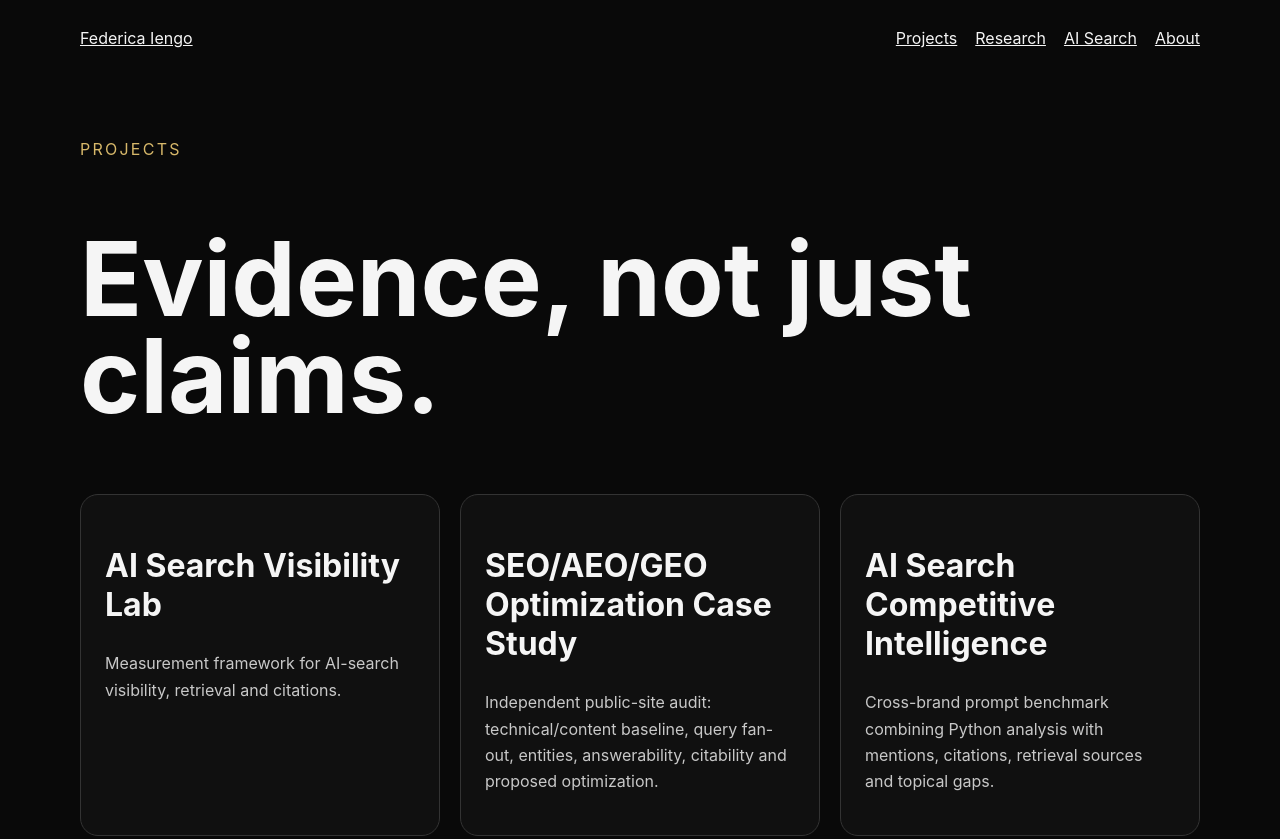
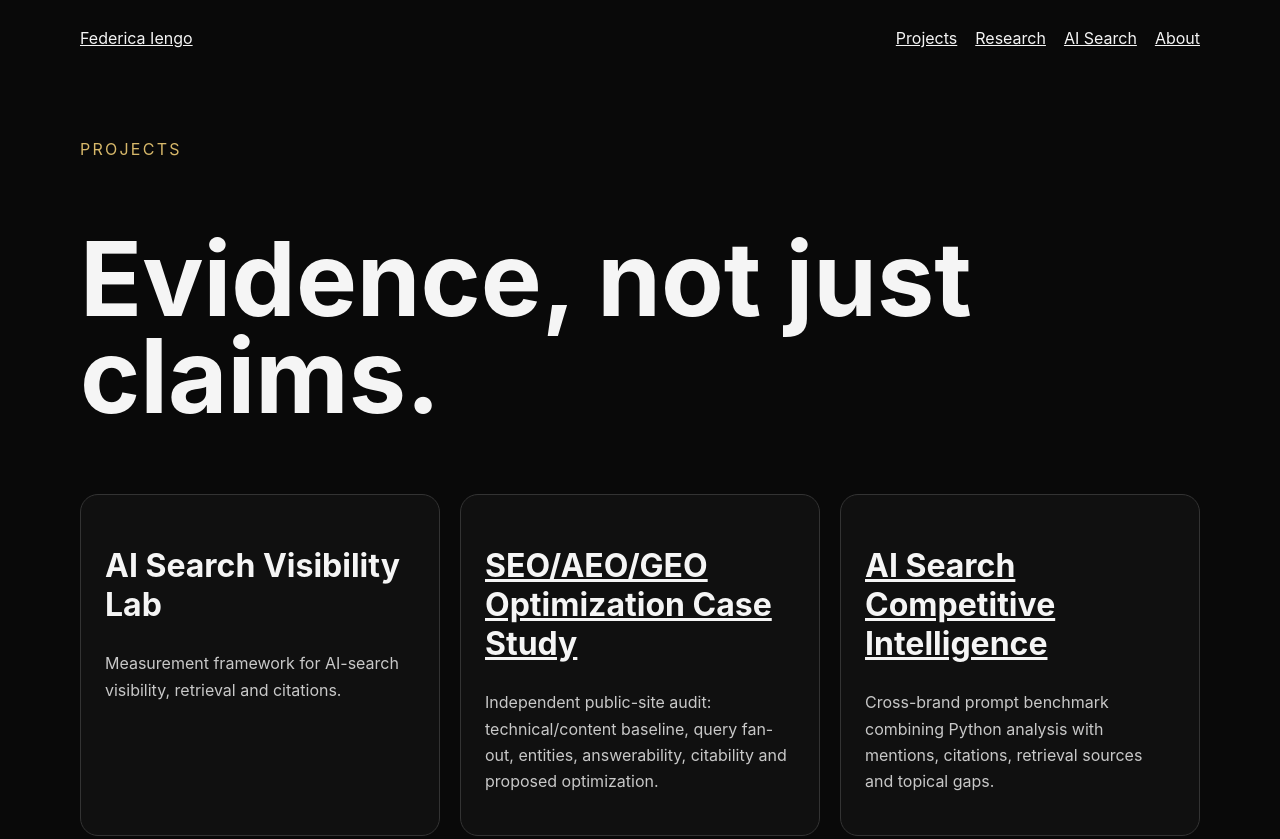
Before and after one commit to federicaiengo/federicaiengo.com, an Astro site: page /projects in a window 1280 px wide. Shown: the top 839 px of the page. Built offline with nearby package versions, Linux system fonts and the light colour scheme; Astro itself is replaced by a stand-in of ours.

Commit message:
portfolio: link AI Search case studies

```diff
--- a/src/pages/projects.astro
+++ b/src/pages/projects.astro
@@ -1,4 +1,4 @@
 ---
 import Base from '../layouts/Base.astro';
 ---
-<Base title="Projects | Federica Iengo" description="Data Analytics and AI Search projects by Federica Iengo."><p class="eyebrow">Projects</p><h1>Evidence, not just claims.</h1><div class="grid"><article class="card"><h2>AI Search Visibility Lab</h2><p>Measurement framework for AI-search visibility, retrieval and citations.</p></article><article class="card"><h2>SEO/AEO/GEO Optimization Case Study</h2><p>Independent public-site audit: technical/content baseline, query fan-out, entities, answerability, citability and proposed optimization.</p></article><article class="card"><h2>AI Search Competitive Intelligence</h2><p>Cross-brand prompt benchmark combining Python analysis with mentions, citations, retrieval sources and topical gaps.</p></article></div></Base>
+<Base title="Projects | Federica Iengo" description="Data Analytics and AI Search projects by Federica Iengo."><p class="eyebrow">Projects</p><h1>Evidence, not just claims.</h1><div class="grid"><article class="card"><h2>AI Search Visibility Lab</h2><p>Measurement framework for AI-search visibility, retrieval and citations.</p></article><article class="card"><h2><a href="/projects/seo-aeo-geo-optimization">SEO/AEO/GEO Optimization Case Study</a></h2><p>Independent public-site audit: technical/content baseline, query fan-out, entities, answerability, citability and proposed optimization.</p></article><article class="card"><h2><a href="/projects/ai-search-competitive-intelligence">AI Search Competitive Intelligence</a></h2><p>Cross-brand prompt benchmark combining Python analysis with mentions, citations, retrieval sources and topical gaps.</p></article></div></Base>
```
